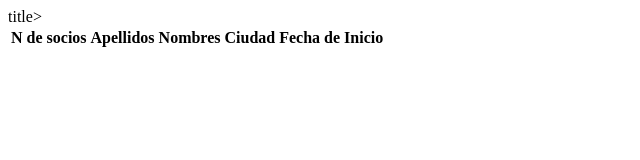
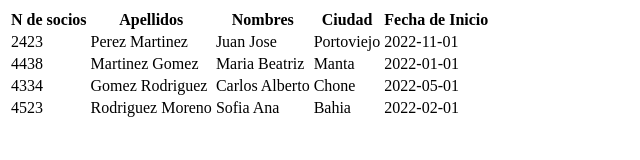
Before and after one commit to Samuel-Ruiz-Chavez/Practica2.php, a plain HTML site: page index.html in a window 1280 px wide. Shown: the whole page, without its empty margins (0-640 px from the left). Drawn offline with Linux system fonts and the light colour scheme.

Commit message:
Parte #2

```diff
--- a/index.html
+++ b/index.html
@@ -1,7 +1,8 @@
-<title>Guardar.Php</title>title>
+<title>Guardar.Php</title>
 </head>
 <tody>
     <table>
+        <!--  -->
         <tr>
             <th>N de socios</th>
             <th>Apellidos</th>
@@ -9,17 +10,35 @@
             <th>Ciudad</th>
             <th>Fecha de Inicio</th>
         </tr>
+
         <tr>
-            <td></td>
-
+            <td>2423</td>
+            <td>Perez Martinez</td>
+            <td>Juan Jose</td>
+            <td>Portoviejo</td>
+            <td>2022-11-01</td>
+        </tr>
+        <tr>
+            <td>4438</td>
+            <td>Martinez Gomez</td>
+            <td>Maria Beatriz</td>
+            <td>Manta</td>
+            <td>2022-01-01</td>
+        </tr>
+        <tr>
+            <td>4334</td>
+            <td>Gomez Rodriguez</td>
+            <td>Carlos Alberto</td>
+            <td>Chone</td>
+            <td>2022-05-01</td>
+        </tr>
+        <tr>
+            <td>4523</td>
+            <td>Rodriguez Moreno</td>
+            <td>Sofia Ana</td>
+            <td>Bahia</td>
+            <td>2022-02-01</td>
         </tr>
     </table>
-    <form action="prueba.php" method="post" enctype="multipart/form-data">
-                <imput type="text" name="nombres">
-                <imput type="text" name="apellidos">
-                <imput type="text" name="ciudad">
-                <imput type="file" name="foto">
-                <imput type="file" name="comprobante">
 
-    </form>
 </body>
```
